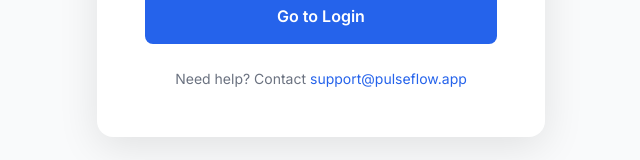
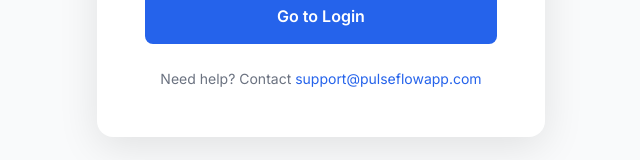
Before and after one commit to Skappy-Yolo/pulseflow, a React (Vite) app: page /activate in a window 1280 px wide. Shown: the part 498-658 px from the top of the page, without its empty margins (319-959 px from the left). Built offline with nearby package versions, Linux system fonts and the light colour scheme; no server answers.

Commit message:
Update all domain references to pulseflowapp.com

```diff
--- a/src/components/auth/ActivationPage.tsx
+++ b/src/components/auth/ActivationPage.tsx
@@ -209,7 +209,7 @@ export const ActivationPage: React.FC<ActivationPageProps> = ({ onNavigateToLogi
           </button>
 
           <p style={{ marginTop: '24px', fontSize: '14px', color: '#6b7280' }}>
-            Need help? Contact <a href="mailto:support@pulseflow.app" style={{ color: '#2563eb' }}>support@pulseflow.app</a>
+            Need help? Contact <a href="mailto:support@pulseflowapp.com" style={{ color: '#2563eb' }}>support@pulseflowapp.com</a>
           </p>
         </div>
       </div>
@@ -350,7 +350,7 @@ export const ActivationPage: React.FC<ActivationPageProps> = ({ onNavigateToLogi
           </button>
 
           <p style={{ fontSize: '14px', color: '#6b7280' }}>
-            Need help? Contact <a href="mailto:support@pulseflow.app" style={{ color: '#2563eb' }}>support@pulseflow.app</a>
+            Need help? Contact <a href="mailto:support@pulseflowapp.com" style={{ color: '#2563eb' }}>support@pulseflowapp.com</a>
           </p>
         </div>
       </div>
```
Also changed, not shown: 2 other files (tests, documents, lock files or other folders).
